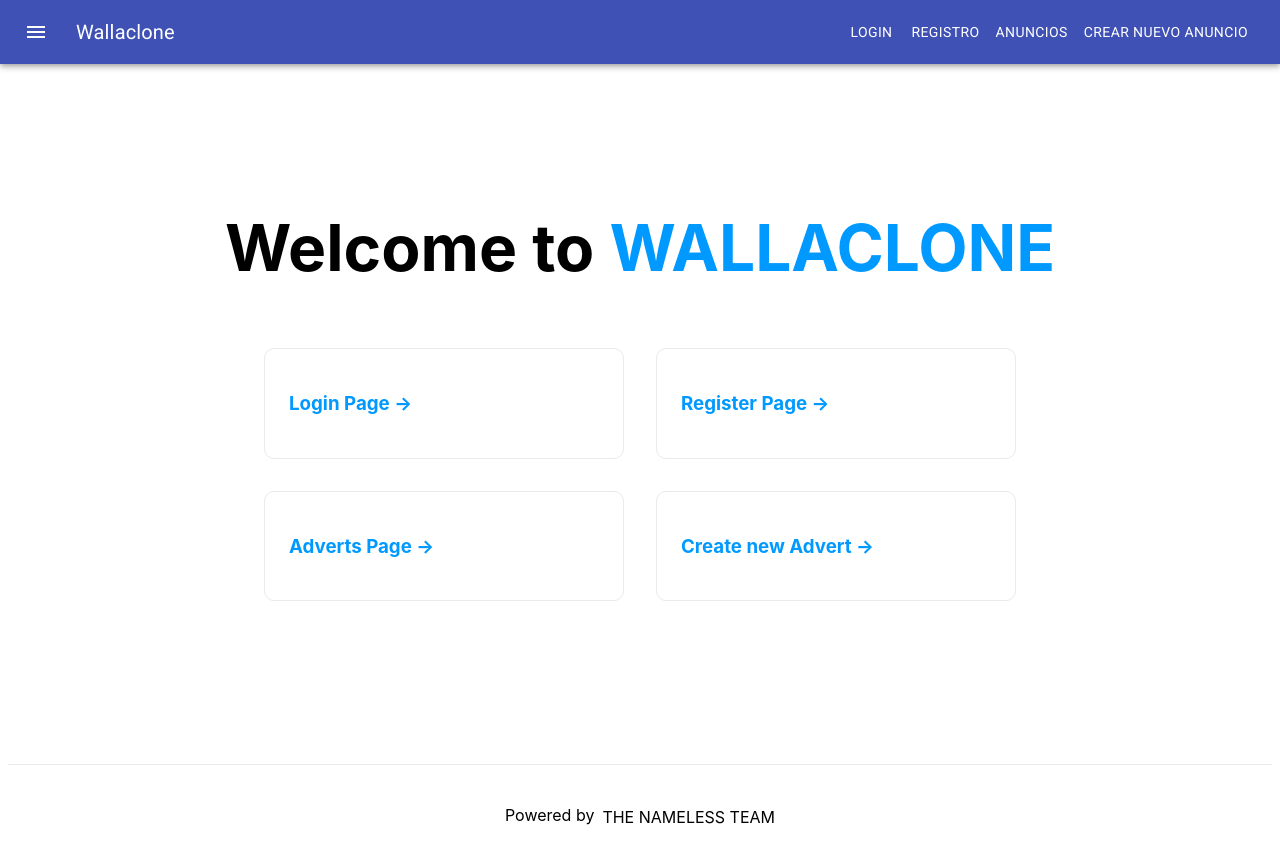
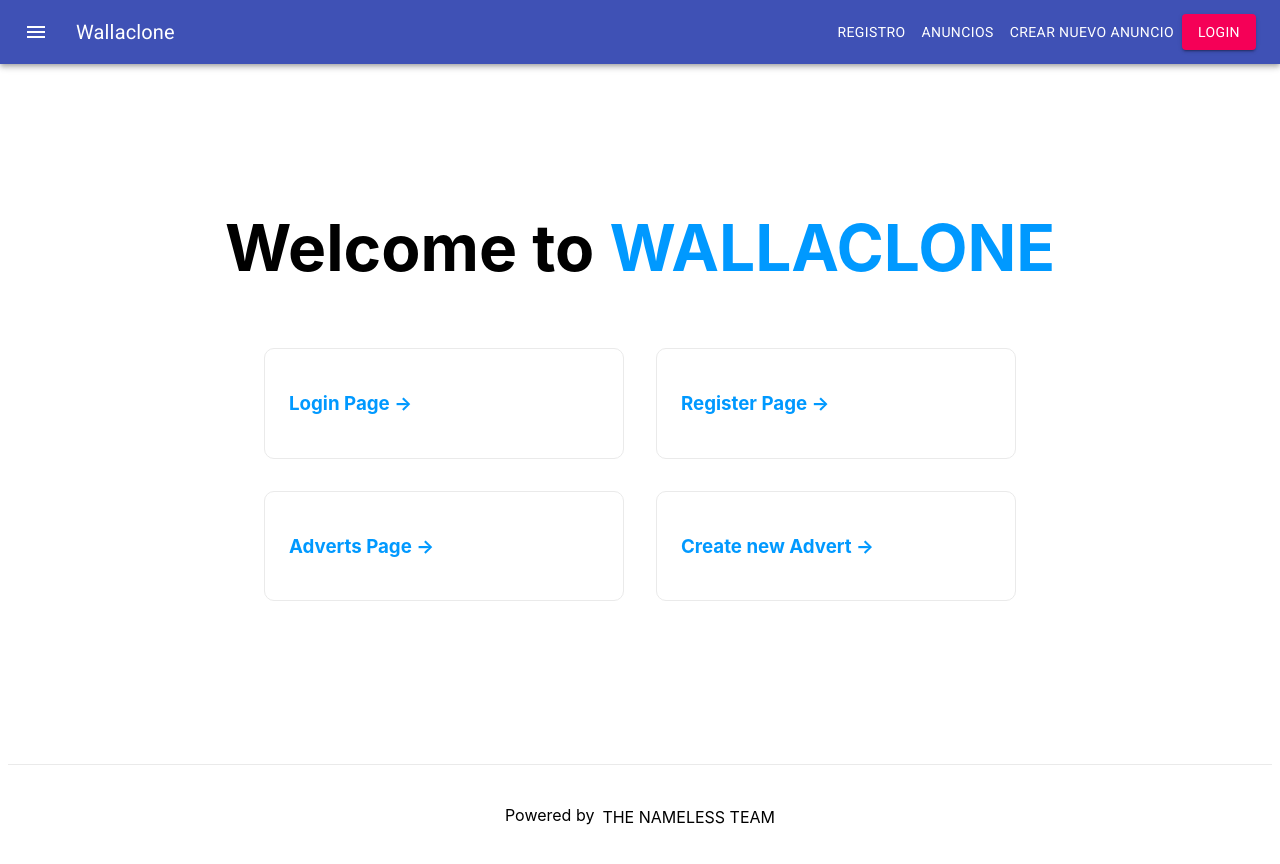
Before and after one commit to NandoLT/Wallaclone-Frontend, a Next.js app in the folder wallaclone/: page / in a window 1280 px wide. Built offline with nearby package versions, Linux system fonts and the light colour scheme.

Commit message:
Implementado boton de logout conectado a redux, falta ventana de confirmacion previa

```diff
--- a/wallaclone/api/auth.js
+++ b/wallaclone/api/auth.js
@@ -2,6 +2,7 @@ import client from "./client";
 import storage from "../utils/storage";
 
 const authPath = '/api/users'
+
 
 
 export const login = (remember, credentials) => {
@@ -18,18 +19,14 @@ export const login = (remember, credentials) => {
         })
 }
 
-// export const register = (credentials) => {
-//     console.log(credentials)
-// }
+
 
 export const register = (credentials) => {
-
 
     return client.post(`${authPath}/register`, credentials)
     //.then RECIBIR EL TOKEN POR PARTE DEL BACK PARA GUARDARLO EN EL STORAGE
 }
 
 export const logout = () => {
-    /* hay que hacerlo */
-    return;
-}
+    return Promise.resolve().then(storage.clear);
+  };
--- a/wallaclone/components/NavBar.js
+++ b/wallaclone/components/NavBar.js
@@ -8,6 +8,9 @@ import Button from '@material-ui/core/Button';
 import IconButton from '@material-ui/core/IconButton';
 import MenuIcon from '@material-ui/icons/Menu';
 import Link from 'next/link';
+import { useDispatch, useSelector } from 'react-redux';
+import { getIsLogged } from '../store/selectors';
+import { authLogoutAction } from '../store/actions';
 
 const useStyles = makeStyles((theme) => ({
   root: {
@@ -22,7 +25,13 @@ const useStyles = makeStyles((theme) => ({
 }));
 
 export default function NavBar() {
+  const isLogged = useSelector(getIsLogged);
+  const dispatch = useDispatch();
   const classes = useStyles();
+
+  const onLogout = () =>{
+    dispatch(authLogoutAction());
+  }
 
   return (
     <div className={classes.root}>
@@ -34,9 +43,7 @@ export default function NavBar() {
           <Typography variant="h6" className={classes.title}>
            <Link href="/" passHref> Wallaclone </Link>
           </Typography>
-          <Link href='/login' passHref>
-            <Button color="inherit">Login</Button>
-          </Link>
+
 
           <Link href='/register' passHref>
             <Button color="inherit">Registro</Button>
@@ -48,6 +55,19 @@ export default function NavBar() {
             <Button color="inherit">Crear nuevo anuncio</Button>
           </Link>
 
+
+            {isLogged ?
+
+                <Button onClick={onLogout} variant="contained" color="secondary">Logout</Button>
+                :
+                <Link href='/login' passHref>
+                    <Button variant="contained" color="secondary">Login</Button>
+                </Link>
+
+            }
+
+
+
         </Toolbar>
       </AppBar>
     </div>
--- a/wallaclone/store/actions.js
+++ b/wallaclone/store/actions.js
@@ -108,6 +108,16 @@ export const authLoginAction = (remember, credentials) => {
     }
 }
 
+export const authLogoutAction = () => {
+    return async function (dispatch, getState, { api, router }) {
+
+            await api.auth.logout();
+            dispatch(authLogout());
+            router.push('/login');
+
+    }
+}
+
 export const authRegisterAction = (credentials) => {
     return async function (dispatch, getState, { api, router }) {
         dispatch(authRegisterRequest());
```
